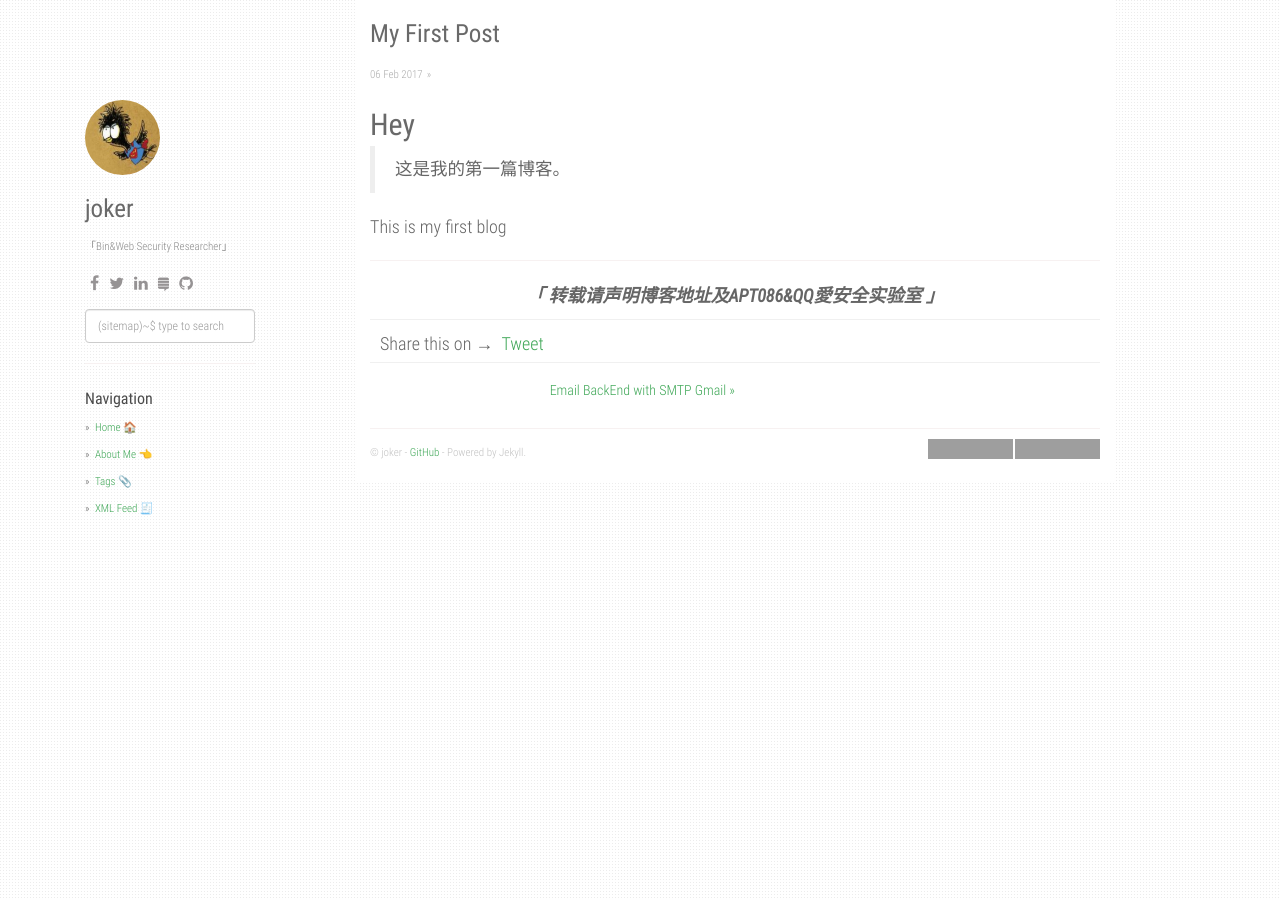
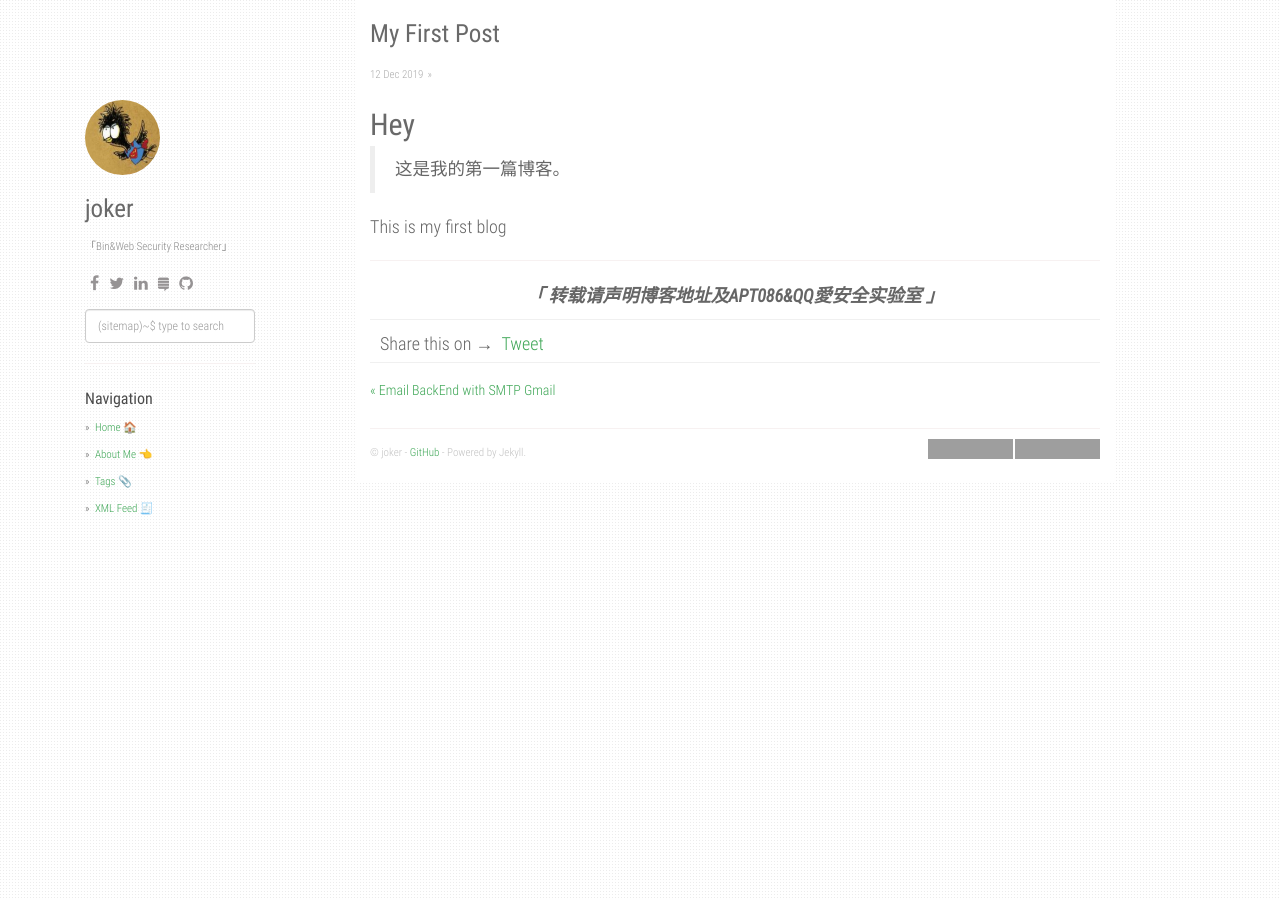
Before and after one commit to Joker-j-o/Joker-j-o.github.io, a Jekyll site: the page built from _posts/2019-12-12-joker-blog-2019.md, in a window 1280 px wide. Built offline with Jekyll 4.4.1, drawn with Linux system fonts in a browser that asks for light colours; comment, search, counter and statistics services are not loaded; grey boxes are pictures that could not be loaded.

Commit message:
第一个测试

```diff
--- a/_config.yml
+++ b/_config.yml
@@ -56,3 +56,7 @@
 
 # Disqus settings（https://disqus.com/）添加评论
 disqus_username: joker
+
+# Featured Tags
+featured-tags: true                     # 是否使用首页标签
+featured-condition-size: 0              # 相同标签数量大于这个数，才会出现在首页 如果将size改为0 那么只有一个也会显示
--- a/_posts/2019-12-12-joker-blog-2019.md
+++ b/_posts/2019-12-12-joker-blog-2019.md
@@ -1,10 +1,10 @@
 ---
 layout:     post                    # 使用的布局（不需要改）
 title:      My First Post               # 标题
-subtitle:   Hello World, Hello Blog #副标题
-date:       2017-02-06              # 时间
-author:     BY                      # 作者
-header-img: img/post-bg-2015.jpg    #这篇文章标题背景图片
+subtitle:   Hello,Joker #副标题
+date:       2019-12-12              # 时间
+author:     Joker                     # 作者
+header-img: static/img/16.jpg    #这篇文章标题背景图片
 catalog: true                       # 是否归档
 tags:                               #标签
     - 生活
```
Also changed, not shown: 1 other file.
